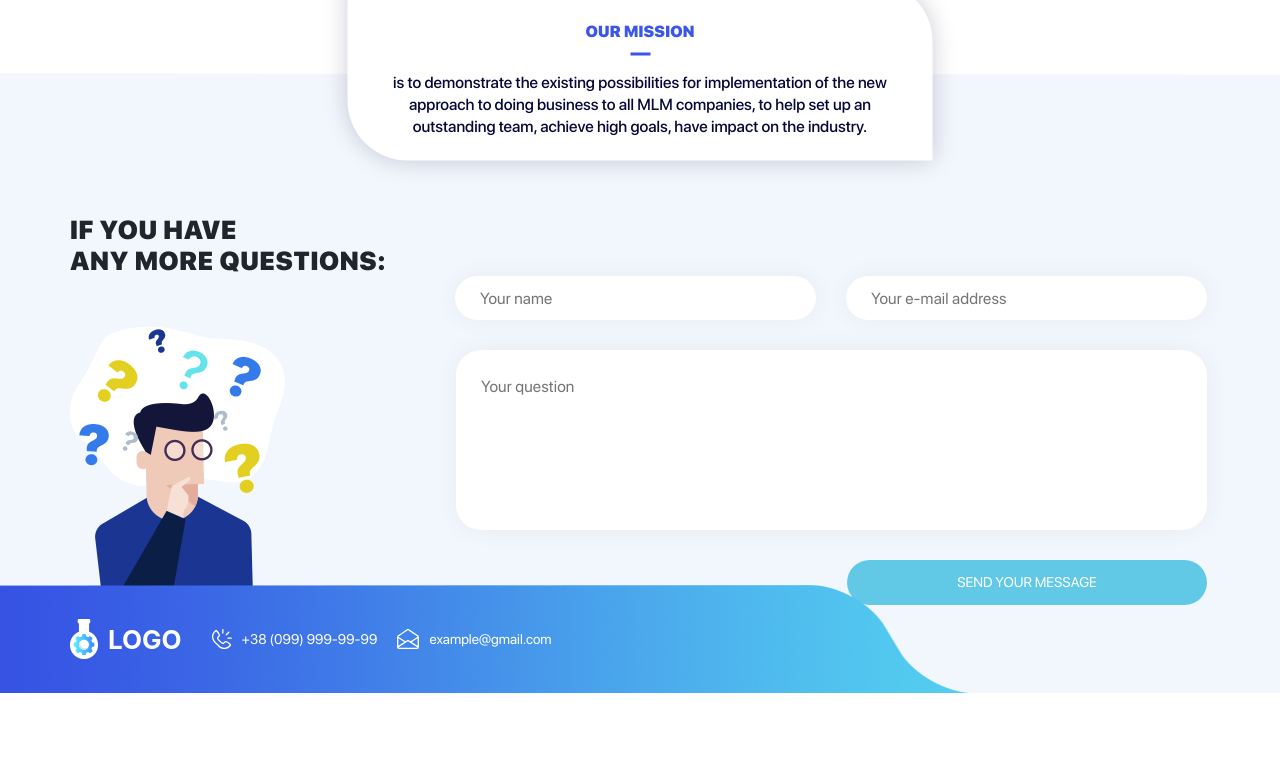
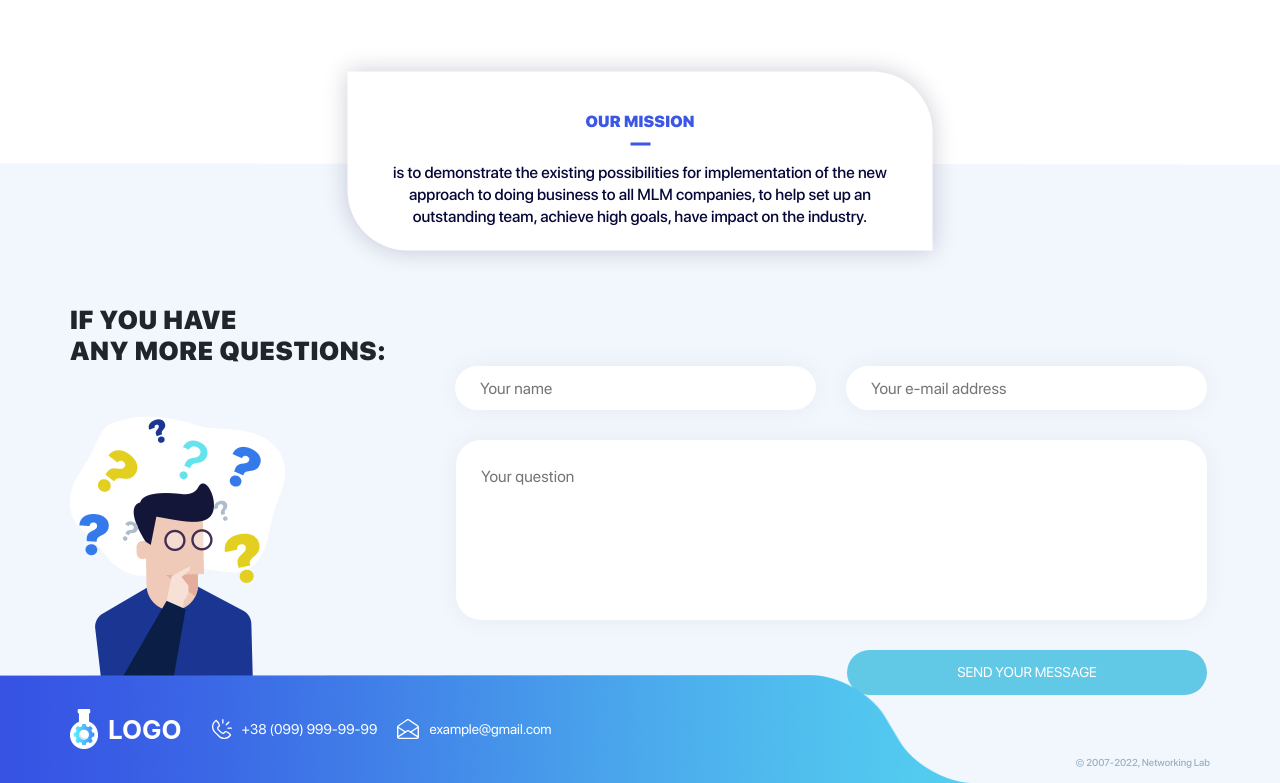
Before and after one commit to stetsiuk/networking-lab, a website: page src/index.html in a window 1280 px wide. Shown: the part 6248-7031 px from the top of the page. Before the commit the page ends 6941 px from the top, so only its background shows below. Drawn offline with nearby package versions, Linux system fonts and the light colour scheme; files that its build step writes are made by us from their sources; a web font is replaced by a local one.

Commit message:
corrected code

```diff
--- a/src/index.html
+++ b/src/index.html
@@ -491,6 +491,9 @@
                     </a>
                 </div>
             </div>
+            <div class="footer__copyright">
+                © 2007-2022, Networking Lab
+            </div>
         </div>
         <img src="img/layers/layer_footer.png" alt="footer" class="footer__layer">
     </footer>
--- a/src/sass/blocks/_demo.scss
+++ b/src/sass/blocks/_demo.scss
@@ -1,5 +1,5 @@
 .demo {
-    height: 1200px;
+    height: 1290px;
     margin-top: 95px;
     padding-top: 65px;
     background: url('../img/bg/bg_demo.png') (center/cover) no-repeat;
--- a/src/sass/blocks/_footer.scss
+++ b/src/sass/blocks/_footer.scss
@@ -58,6 +58,13 @@
             letter-spacing: 0.16px;
         }
     }
+    &__copyright {
+        text-align: right;
+        margin-top: 60px;
+        font-size: 10px;
+        font-weight: 500;
+        color: #96b1c5;
+    }
     &__layer {
         position: absolute;
         left: 0;
```
